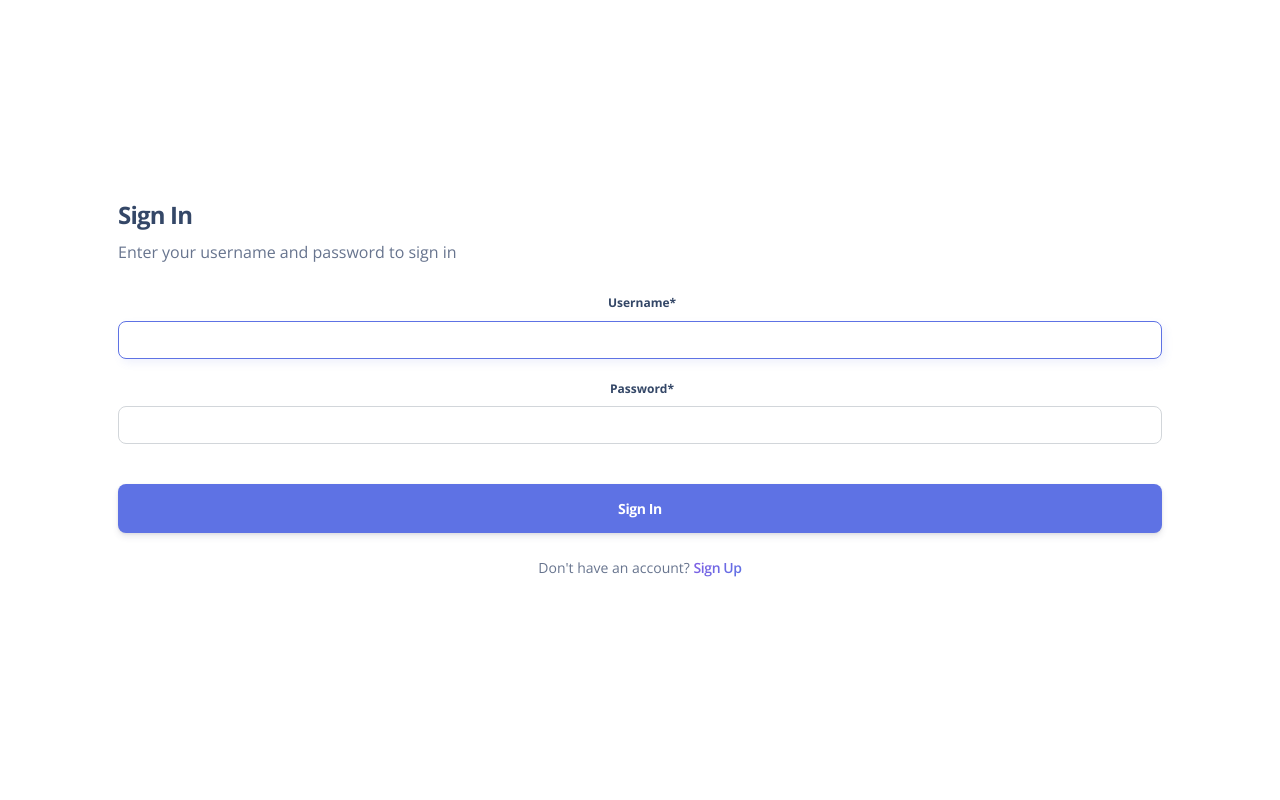
After one commit to abdulrahmanyaf/online-store, a Django app: page /accounts/login/ in a window 1280 px wide. The commit adds this page. Run offline with Django 4.2, Linux system fonts and the light colour scheme; some libraries are stand-ins or nearby versions.

Commit message:
add login and logout urls

```diff
--- /dev/null
+++ b/admin_panel/templates/admin_panel/base/head.html
@@ -0,0 +1,22 @@
+{% load static %}
+<head>
+    <meta charset="utf-8"/>
+    <meta name="viewport" content="width=device-width, initial-scale=1, shrink-to-fit=no">
+    <title>
+        Online Store
+    </title>
+    <!--     Fonts and icons     -->
+    <link href="https://fonts.googleapis.com/css?family=Open+Sans:300,400,600,700" rel="stylesheet"/>
+    <!-- Nucleo Icons -->
+    <link href="{% static 'admin_panel/css/nucleo-icons.css' %}" rel="stylesheet"/>
+    <link href="{% static 'admin_panel/css/nucleo-svg.css' %}" rel="stylesheet"/>
+
+    <link href="{% static 'admin_panel/css/nucleo-svg.css' %}" rel="stylesheet"/>
+    <!-- CSS Files -->
+    <link rel="stylesheet" href="https://stackpath.bootstrapcdn.com/bootstrap/4.1.3/css/bootstrap.min.css"
+          integrity="sha384-MCw98/SFnGE8fJT3GXwEOngsV7Zt27NXFoaoApmYm81iuXoPkFOJwJ8ERdknLPMO" crossorigin="anonymous">
+    <link id="pagestyle" href="{% static 'admin_panel/css/argon-dashboard.css' %}" rel="stylesheet"/>
+    <link href="{% static 'admin_panel/css/custom.css' %}" rel="stylesheet"/>
+    {% block extra_css %}
+    {% endblock extra_css %}
+</head>
--- /dev/null
+++ b/admin_panel/templates/registration/login.html
@@ -0,0 +1,55 @@
+<!DOCTYPE html>
+{% load crispy_forms_tags i18n %}
+<html lang="en">
+<head>
+    {% include 'admin_panel/base/head.html' %}
+</head>
+<body>
+<main class="main-content  mt-0">
+    <section>
+        <div class="page-header min-vh-100">
+            <div class="container">
+                <div class="row">
+                    <div class="col-12 text-center">
+                        <div class="card card-plain">
+                            <div class="card-header pb-0 text-start">
+                                <h4 class="font-weight-bolder">Sign In</h4>
+                                <p class="mb-0">{% translate 'Enter your username and password to sign in' %}</p>
+                            </div>
+                            <div class="card-body">
+                                <form method="post" action="{% url 'login' %}">
+                                    {% csrf_token %}
+                                    <div class="row">
+                                        <div class="col-sm-12">
+                                            <div class="form-group">
+                                                {{ form.username|as_crispy_field }}
+                                            </div>
+                                        </div>
+                                        <div class="col-sm-12">
+                                            <div class="form-group">
+                                                {{ form.password|as_crispy_field }}
+                                            </div>
+                                        </div>
+                                    </div>
+                                    <div class="text-center">
+                                        <button type="submit"
+                                                class="btn btn-lg btn-primary btn-lg w-100 mt-4 mb-0">{% translate 'Sign In' %}
+                                        </button>
+                                    </div>
+                                </form>
+                            </div>
+                            <div class="card-footer text-center pt-0 px-lg-2 px-1">
+                                <p class="mb-4 text-sm mx-auto">
+                                    Don't have an account?
+                                    <a href="" class="text-primary text-gradient font-weight-bold">{% translate 'Sign Up' %}</a>
+                                </p>
+                            </div>
+                        </div>
+                    </div>
+                </div>
+            </div>
+        </div>
+    </section>
+</main>
+</body>
+</html>
--- a/online_store/settings.py
+++ b/online_store/settings.py
@@ -11,6 +11,8 @@ https://docs.djangoproject.com/en/4.1/ref/settings/
 """
 import os.path
 from pathlib import Path
+
+from django.urls import reverse_lazy
 
 # Build paths inside the project like this: BASE_DIR / 'subdir'.
 BASE_DIR = Path(__file__).resolve().parent.parent
@@ -143,3 +145,6 @@ DEFAULT_AUTO_FIELD = 'django.db.models.BigAutoField'
 AUTH_USER_MODEL = 'core.User'
 
 CRISPY_TEMPLATE_PACK = "bootstrap4"
+
+LOGIN_REDIRECT_URL = reverse_lazy("home")
+LOGOUT_REDIRECT_URL = reverse_lazy("home")
--- a/online_store/urls.py
+++ b/online_store/urls.py
@@ -16,12 +16,17 @@ Including another URLconf
 from django.conf import settings
 from django.conf.urls.static import static
 from django.contrib import admin
-from django.urls import path, include
+from django.urls import path, include, reverse_lazy
+from django.contrib.auth.views import LoginView, LogoutView
+from django.views.generic import RedirectView
 
 urlpatterns = [
+    path('', RedirectView.as_view(url=reverse_lazy('admin_panel:product_category_list')), name='home'),
     path('admin/', admin.site.urls),
     path('admin-panel/', include('admin_panel.urls')),
     path('api/', include('rest_api.urls')),
+    path("accounts/login/", LoginView.as_view(), name="login"),
+    path("accounts/logout/", LogoutView.as_view(), name="logout"),
 ]
 
 if settings.DEBUG:
```
Also changed, not shown: admin_panel/templates/admin_panel/base/base.html (+1 -21 lines).
